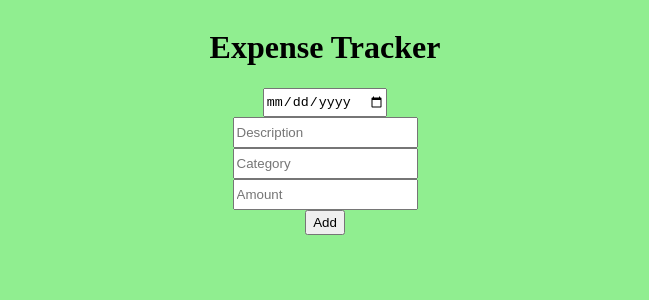
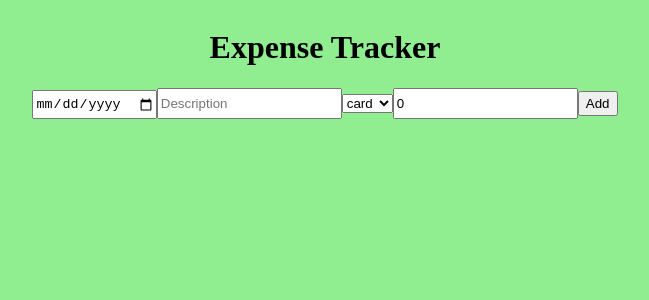
Before and after one commit to Mray2k4/Expense-Report-React, a React (Create React App) app: page / in a window 1280 px wide. Shown: the top 300 px of the page, without its empty margins (315-964 px from the left). Built offline with nearby package versions, Linux system fonts and the light colour scheme; the HTML template or start-up script is replaced by a standard one.

Commit message:
made target values

```diff
--- a/src/App.js
+++ b/src/App.js
@@ -1,5 +1,5 @@
 import Form from './Form';
-//import Table from "./Table";
+// import Table from "./Table";
 
 
 function App() {
--- a/src/Form.js
+++ b/src/Form.js
@@ -3,36 +3,51 @@ import {useState} from 'react';
 function Form() {
     const [date, setDate] = useState('')
     const [description, setDescription] = useState('')
-    const [category, setCategory] = useState('')
+    const [category, setCategory] = useState('card')
     const [amount, setAmount] = useState(0)
+
+    function addButton(e) {
+        e.preventDefault()
+        const inputs = {date, description, category, amount};
+        console.log(inputs)
+
+    }
 
 
     return (
-        <form className="main">
+        <form onSubmit={addButton}>
                 <input
                   onChange={e => setDate(e.target.value)}
                   type="date"
-                  id="date"
-                  placeholder='date'/>
+                  placeholder='date'
+                  value={date}
+                  />
+
                 <input
                   onChange={e => setDescription(e.target.value)}
                   type="text"
-                  id="descript"
                   placeholder='Description'
+                  value={description}
                 />
-                <input
-                  onChange={e => setCategory(e.target.value)}
-                  type="text"
-                  id="category"
+                <select
+                    value={category}
+                    onChange={e => setCategory(e.target.value)}
+                >
+                    <option value="card">card</option>
+                    <option value="cash">cash</option>
                   placeholder='Category'
-                />
+                </select>
                 <input
                   onChange={e => setAmount(e.target.value)}
                   type="number"
-                  id="amount"
                   placeholder='Amount'
+                  value={amount}
                 />
-                <button id='btnAdd'>Add</button>
+                <button>Add</button>
+                {/* <p>{date}</p>
+                <p>{description}</p>
+                <p>{category}</p>
+                <p>{amount}</p> */}
         </form>
     );
 }
--- a/src/Table.js
+++ b/src/Table.js
@@ -10,7 +10,7 @@ function Table() {
                     <td>${date}</td>
                     <td>${description}</td>
                     <td>${category}</td>
-                    <td>${$ + amount}</td>
+                    <td>${amount}</td>
                     <td><input type="button" value="Delete" onclick="deleteRow(this)"/></td>
                 </tr>`;
 
```
